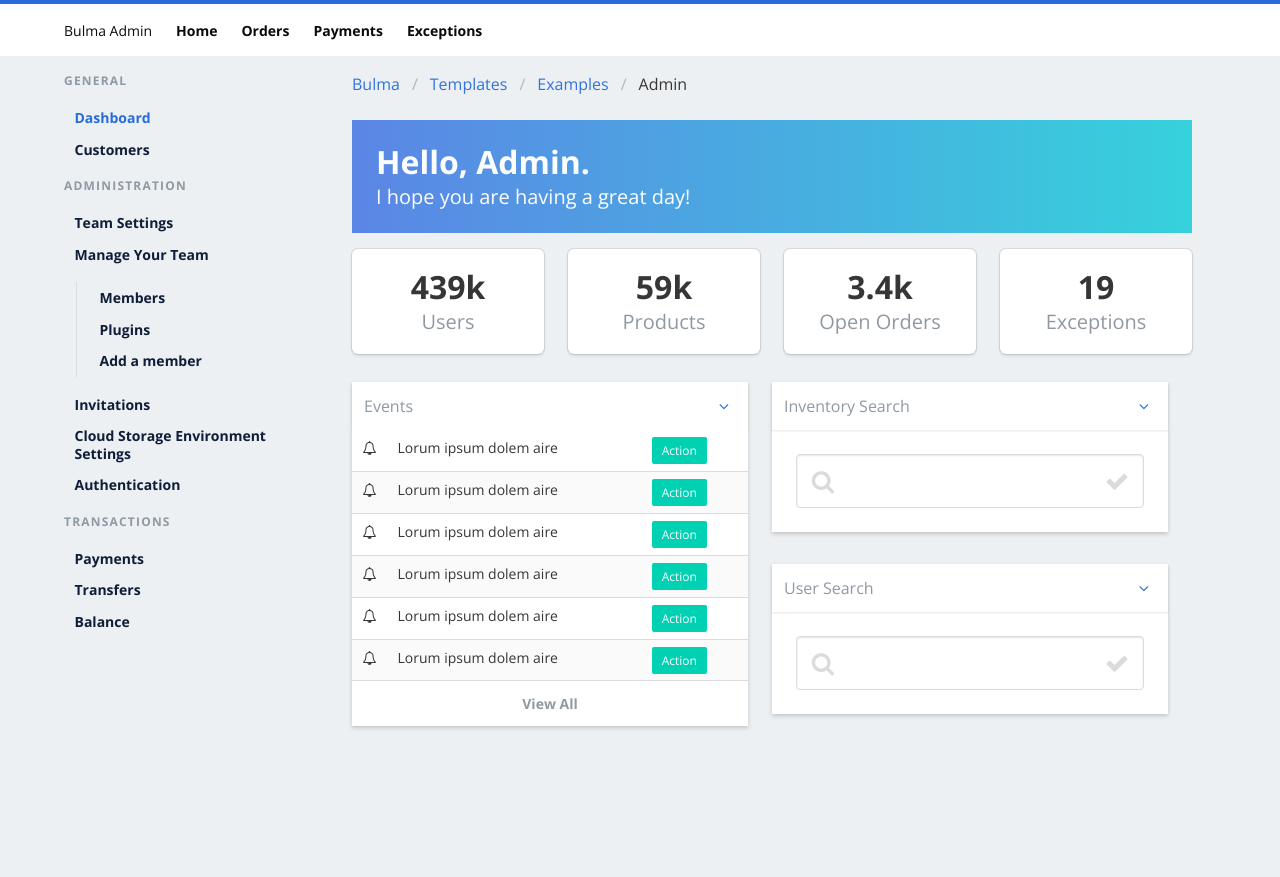
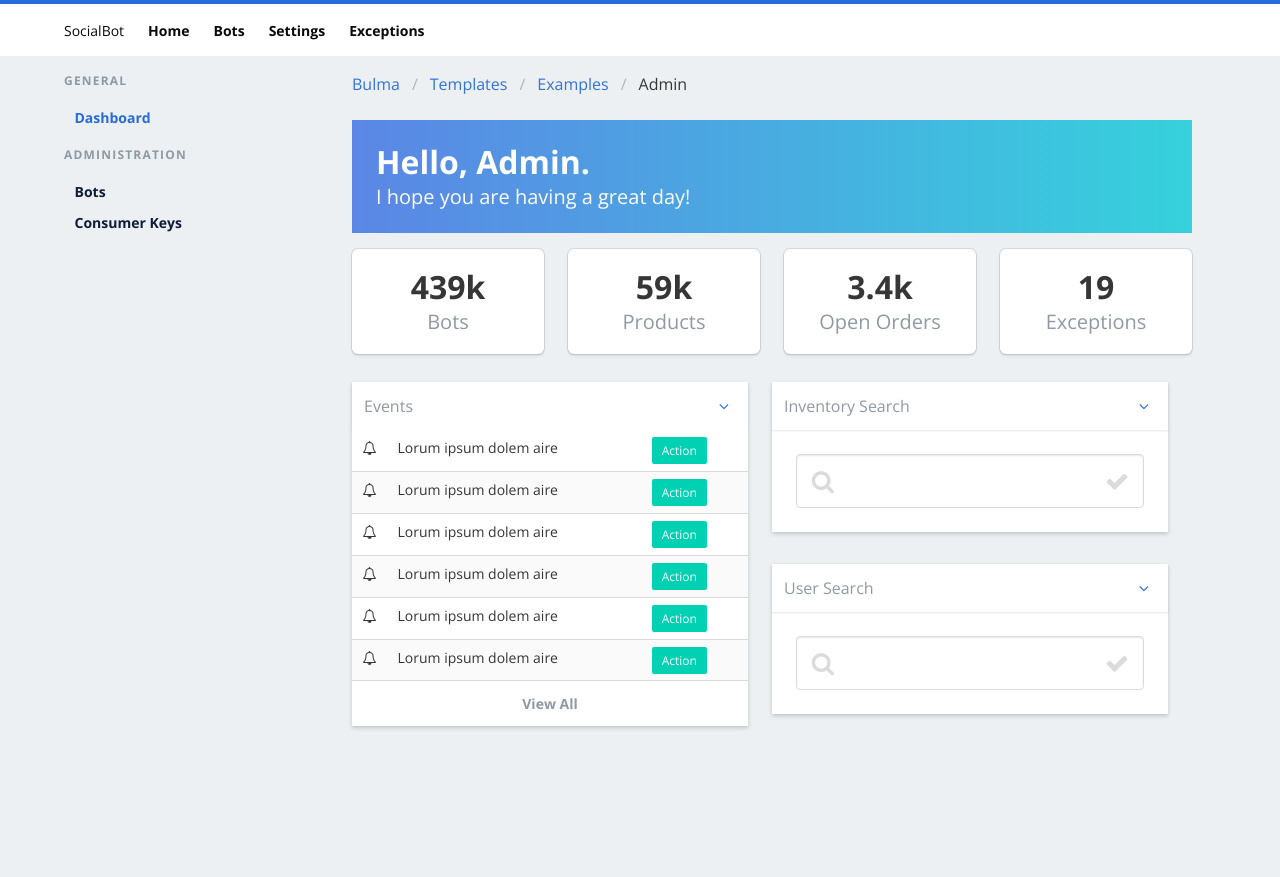
Before and after one commit to 5l1v3r1/SocialBot-1, a Python web app: template source/gui/templates/index.html in a window 1280 px wide. Shown: the top 877 px of the page. Run offline with Jinja, Linux system fonts and the light colour scheme; the template is opened without the code that fills it, so the values that code supplies are empty.

Commit message:
Updated index.html.

```diff
--- a/source/gui/templates/index.html
+++ b/source/gui/templates/index.html
@@ -4,7 +4,7 @@
         <meta charset="utf-8">
         <meta http-equiv="X-UA-Compatible" content="IE=edge">
         <meta name="viewport" content="width=device-width, initial-scale=1">
-        <title>Admin - Free Bulma template</title>
+        <title>SocialBot</title>
         <link rel="stylesheet" href="https://maxcdn.bootstrapcdn.com/font-awesome/4.7.0/css/font-awesome.min.css">
         <link href="https://fonts.googleapis.com/css?family=Open+Sans:300,400,700" rel="stylesheet">
         <link rel="stylesheet" href="https://cdnjs.cloudflare.com/ajax/libs/bulma/0.7.1/css/bulma.min.css" />
@@ -15,7 +15,7 @@
             <div class="container">
                 <div class="navbar-brand">
                     <a class="navbar-item brand-text" href="../">
-                    Bulma Admin
+                    SocialBot
                     </a>
                     <div class="navbar-burger burger" data-target="navMenu">
                         <span></span>
@@ -26,16 +26,16 @@
                 <div id="navMenu" class="navbar-menu">
                     <div class="navbar-start">
                         <a class="navbar-item" href="admin.html">
-                        Home
+                            Home
                         </a>
                         <a class="navbar-item" href="admin.html">
-                        Orders
+                            Bots
                         </a>
                         <a class="navbar-item" href="admin.html">
-                        Payments
+                            Settings
                         </a>
                         <a class="navbar-item" href="admin.html">
-                        Exceptions
+                            Exceptions
                         </a>
                     </div>
                 </div>
@@ -50,32 +50,13 @@
                         </p>
                         <ul class="menu-list">
                             <li><a class="is-active">Dashboard</a></li>
-                            <li><a>Customers</a></li>
                         </ul>
                         <p class="menu-label">
                             Administration
                         </p>
                         <ul class="menu-list">
-                            <li><a>Team Settings</a></li>
-                            <li>
-                                <a>Manage Your Team</a>
-                                <ul>
-                                    <li><a>Members</a></li>
-                                    <li><a>Plugins</a></li>
-                                    <li><a>Add a member</a></li>
-                                </ul>
-                            </li>
-                            <li><a>Invitations</a></li>
-                            <li><a>Cloud Storage Environment Settings</a></li>
-                            <li><a>Authentication</a></li>
-                        </ul>
-                        <p class="menu-label">
-                            Transactions
-                        </p>
-                        <ul class="menu-list">
-                            <li><a>Payments</a></li>
-                            <li><a>Transfers</a></li>
-                            <li><a>Balance</a></li>
+                            <li><a>Bots</a></li>
+                            <li><a>Consumer Keys</a></li>
                         </ul>
                     </aside>
                 </div>
@@ -105,7 +86,7 @@
                             <div class="tile is-parent">
                                 <article class="tile is-child box">
                                     <p class="title">439k</p>
-                                    <p class="subtitle">Users</p>
+                                    <p class="subtitle">Bots</p>
                                 </article>
                             </div>
                             <div class="tile is-parent">
```
